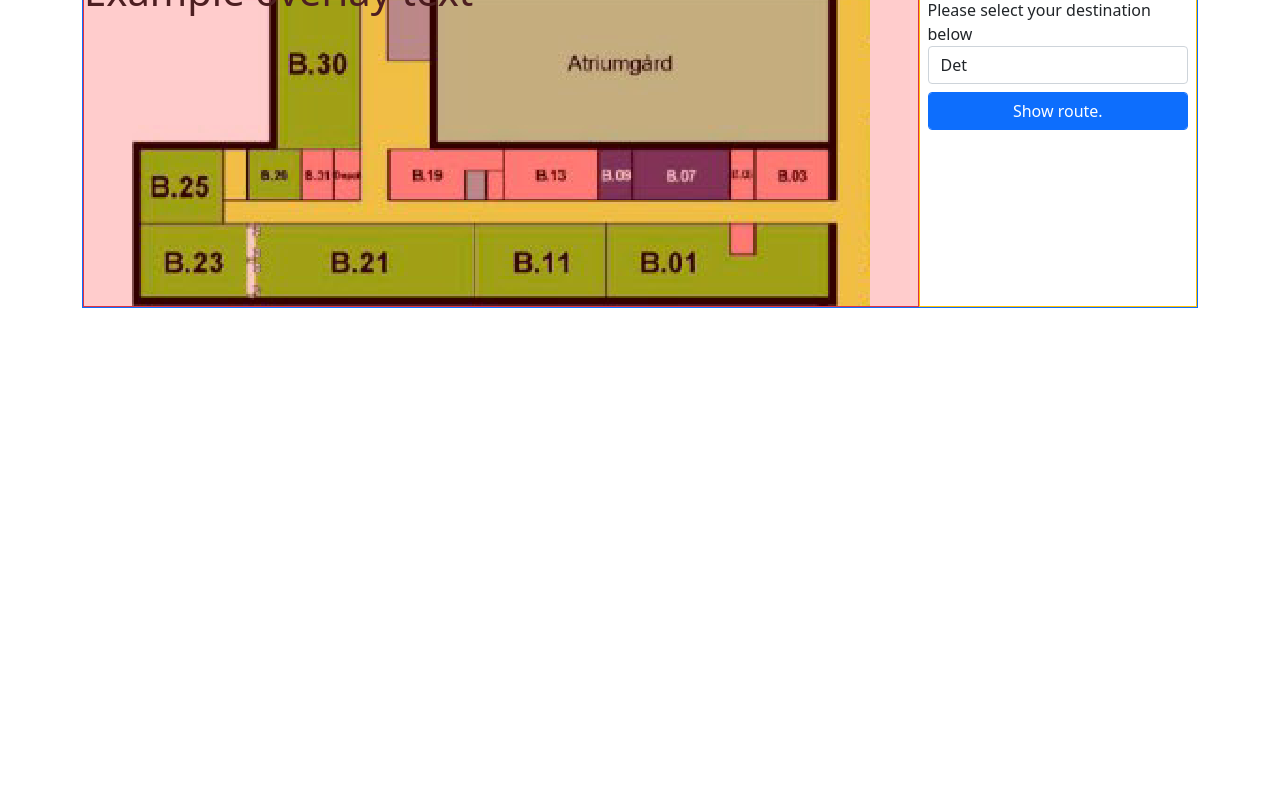
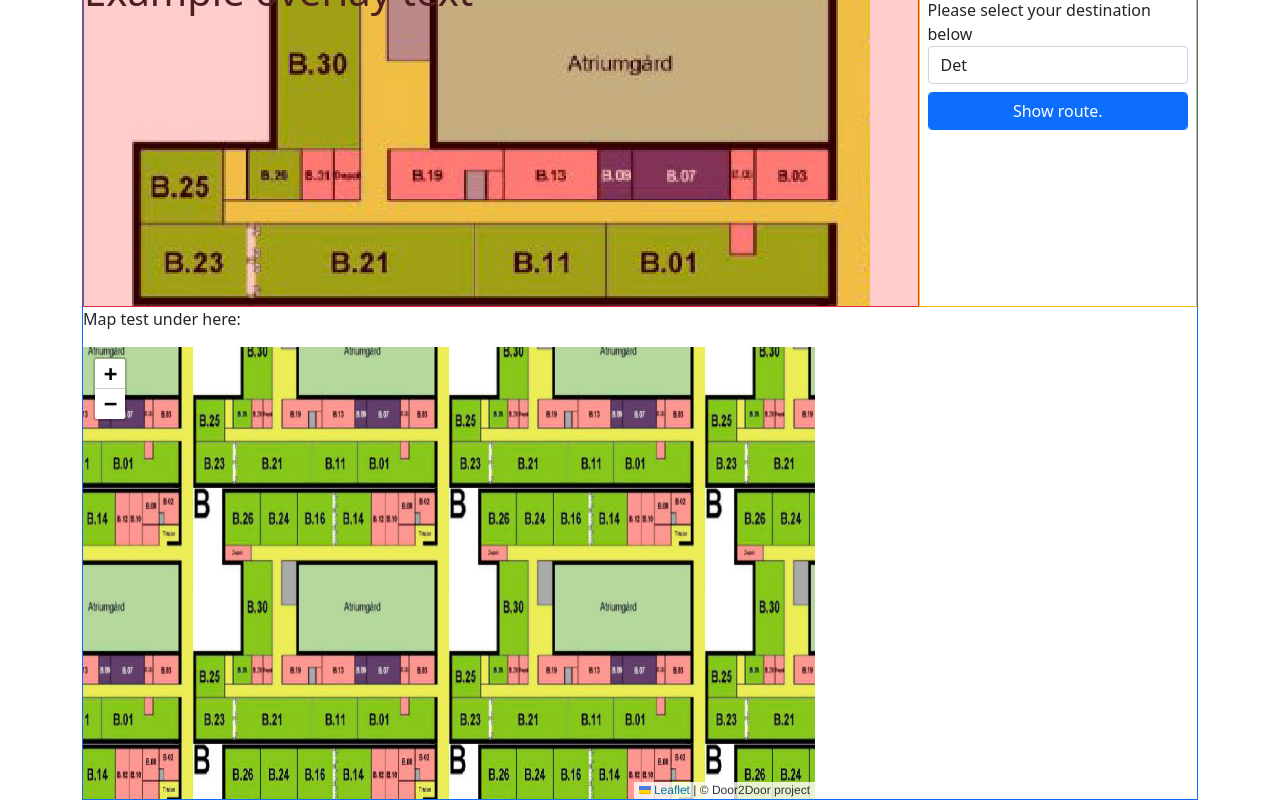
Before and after one commit to velreine/Door2Door, an Angular app in the folder Door2Door-Web/: page / in a window 1280 px wide. Shown: the part 228-1028 px from the top of the page. Before the commit the page ends 800 px from the top, so only its background shows below. Built offline with nearby package versions, Linux system fonts and the light colour scheme.

Commit message:
messed around with leaflet...

```diff
--- a/Door2Door-Web/angular.json
+++ b/Door2Door-Web/angular.json
@@ -28,6 +28,7 @@
             ],
             "styles": [
               "node_modules/bootstrap/dist/css/bootstrap.min.css",
+              "node_modules/leaflet/dist/leaflet.css",
               "src/styles.scss"
             ],
             "scripts": [
--- a/Door2Door-Web/package.json
+++ b/Door2Door-Web/package.json
@@ -20,6 +20,7 @@
     "@angular/platform-browser-dynamic": "~13.2.3",
     "@angular/router": "~13.2.3",
     "bootstrap": "^5.1.3",
+    "leaflet": "^1.7.1",
     "rxjs": "~6.5.5",
     "tslib": "^2.0.0",
     "zone.js": "~0.11.4"
@@ -28,9 +29,10 @@
     "@angular-devkit/build-angular": "~13.2.4",
     "@angular/cli": "~13.2.4",
     "@angular/compiler-cli": "~13.2.3",
-    "@types/node": "^12.11.1",
     "@types/jasmine": "~3.6.0",
     "@types/jasminewd2": "~2.0.3",
+    "@types/leaflet": "^1.7.9",
+    "@types/node": "^12.11.1",
     "codelyzer": "^6.0.0",
     "jasmine-core": "~3.6.0",
     "jasmine-spec-reporter": "~5.0.0",
--- a/Door2Door-Web/src/app/app.component.html
+++ b/Door2Door-Web/src/app/app.component.html
@@ -63,6 +63,16 @@
           </div>
         </div>
 
+
+        <div class="row">
+          <div class="col">
+            <p>Map test under here:</p>
+            <div id="map" style="height: 452px; width: 732px;">
+
+            </div>
+          </div>
+        </div>
+
       </div>
     </div>
   </div>
--- a/Door2Door-Web/src/app/app.component.ts
+++ b/Door2Door-Web/src/app/app.component.ts
@@ -3,6 +3,7 @@ import { Component } from '@angular/core';
 //import { RoomService } from '../services/room-service.js'
 
 import { RoomService } from '../services/room-service';
+import * as L from 'leaflet';
 
 @Component({
   selector: 'app-root',
@@ -13,8 +14,29 @@ export class AppComponent {
   title = 'Door2Door-Web';
   destinations = [];
 
+
+  ngAfterViewInit() {
+    console.log('ngAfterViewInit();')
+    //var map = L.map('map').setView([51.505, -0.09], 1);
+    var map = L.map('map').setView([51.505,-0.09], 2);
+
+
+
+    var tileLayer = L.tileLayer('/assets/bgang-floorplan.png?s={s}&x={x}&y={y}&z={z}', {
+      attribution: '&copy; Door2Door project'
+    });
+
+    map.addLayer(tileLayer);
+  }
+
   constructor() {
-    console.log('constructed...');
+    console.log('app.component: constructed');
+
+
+
+
+
+
 
     // Load rooms.
     RoomService.GetAllRoomsMock()
```
Also changed, not shown: 1 other file (tests, documents, lock files or other folders).
